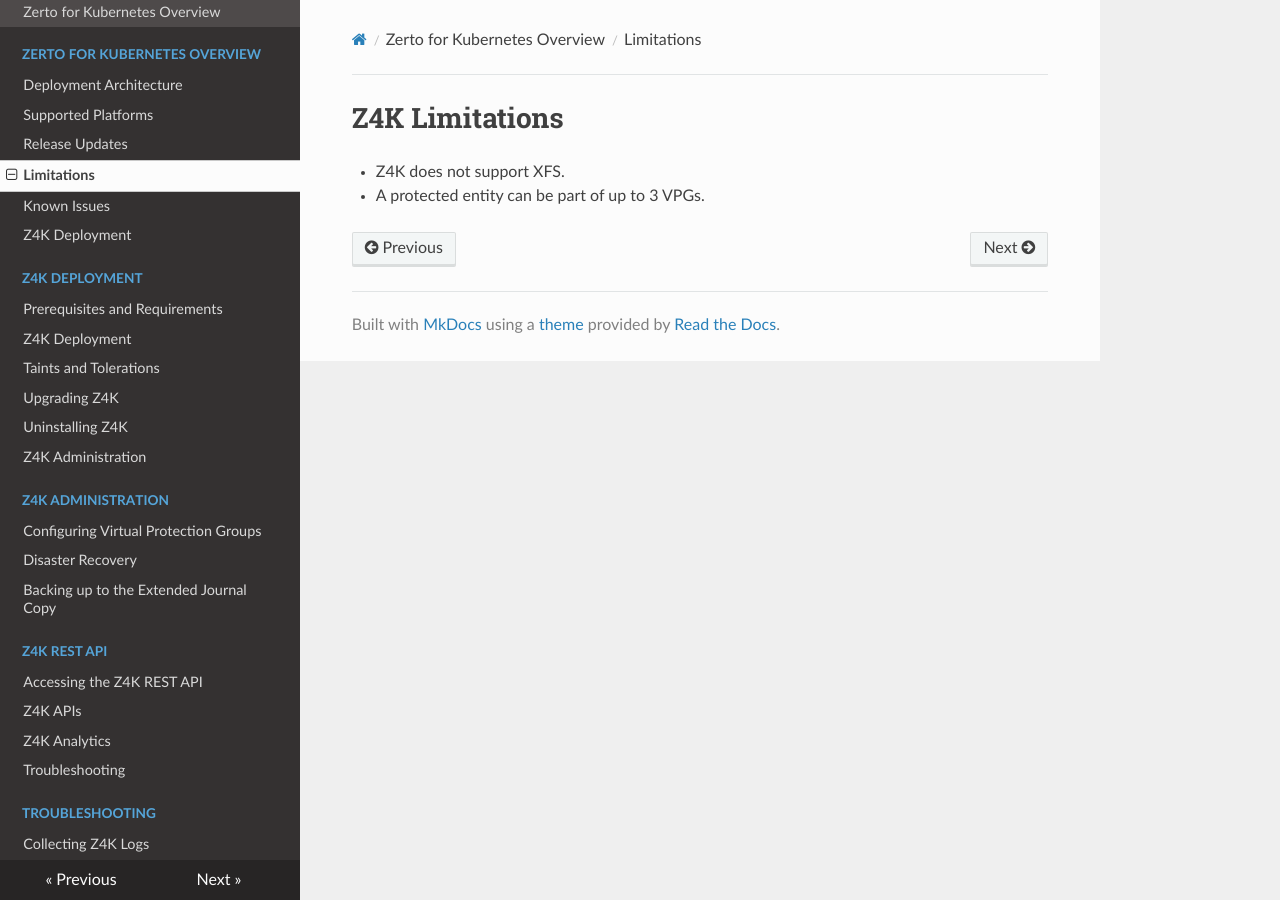
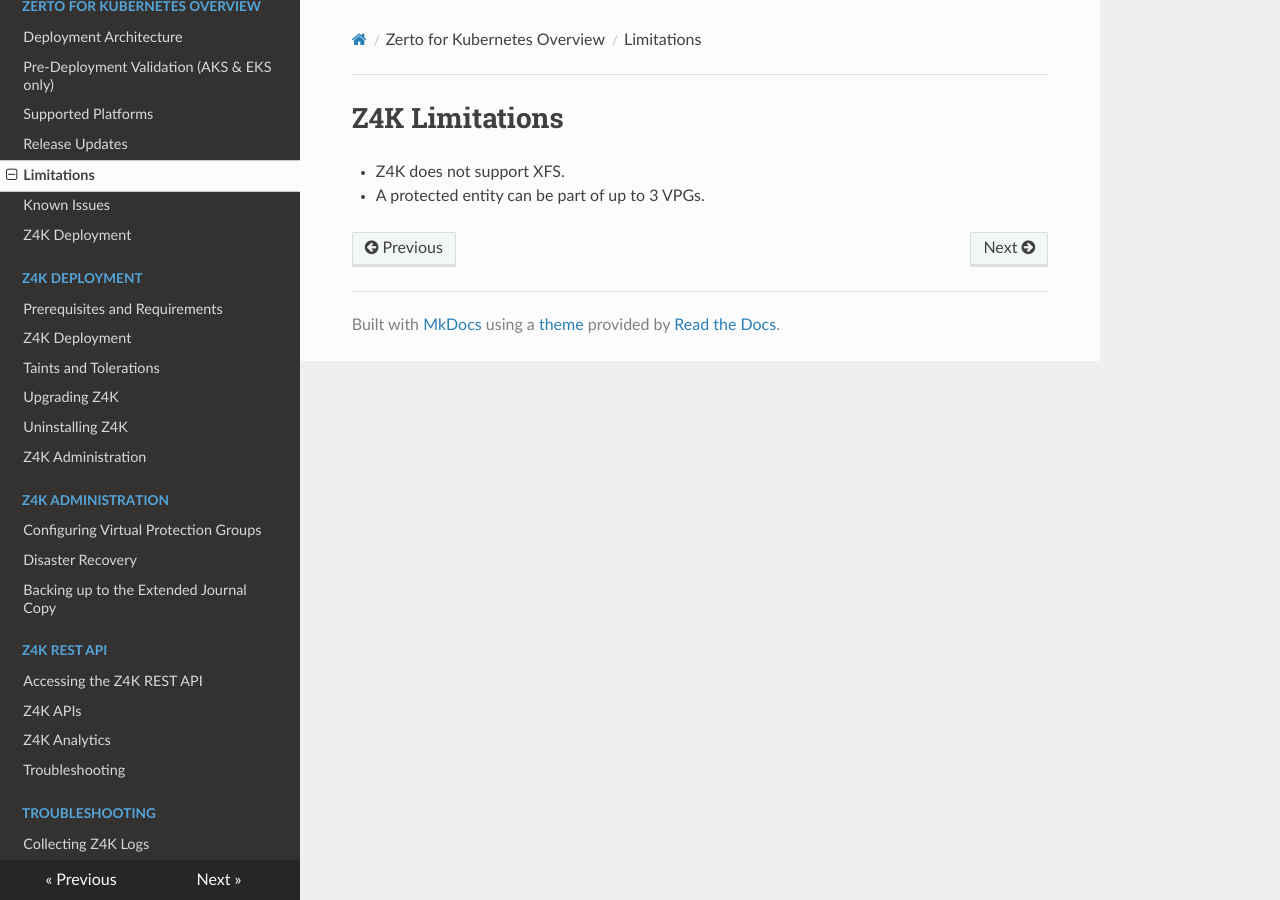
Before and after one commit to ZertoPublic/Z4K, an MkDocs documentation site: the page built from docs/Limitations.md, in a window 1280 px wide. Built offline with MkDocs 1.6.1, drawn with Linux system fonts in a browser that asks for light colours.

Commit message:
Update mkdocs.yml

```diff
--- a/mkdocs.yml
+++ b/mkdocs.yml
@@ -6,6 +6,7 @@
   - Zerto for Kubernetes Overview: Z4KOverview.md
   - Zerto for Kubernetes Overview:
     - Deployment Architecture: DeploymentArchitecture.md
+    - Pre-Deployment Validation (AKS & EKS only): PredeploymentValidation.md
     - Supported Platforms: SupportedPlatforms.md
     - Release Updates: ReleaseNotes.md
     - Limitations: Limitations.md
```
